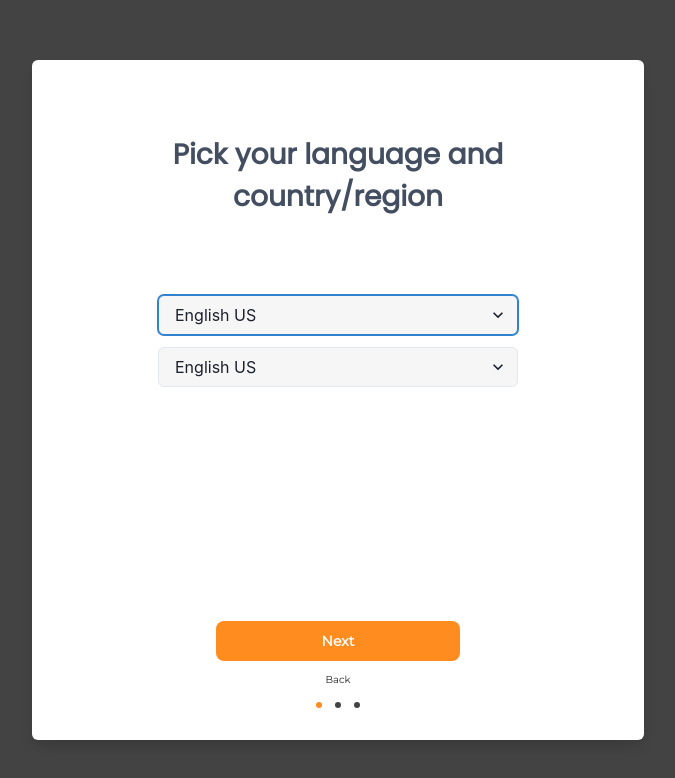
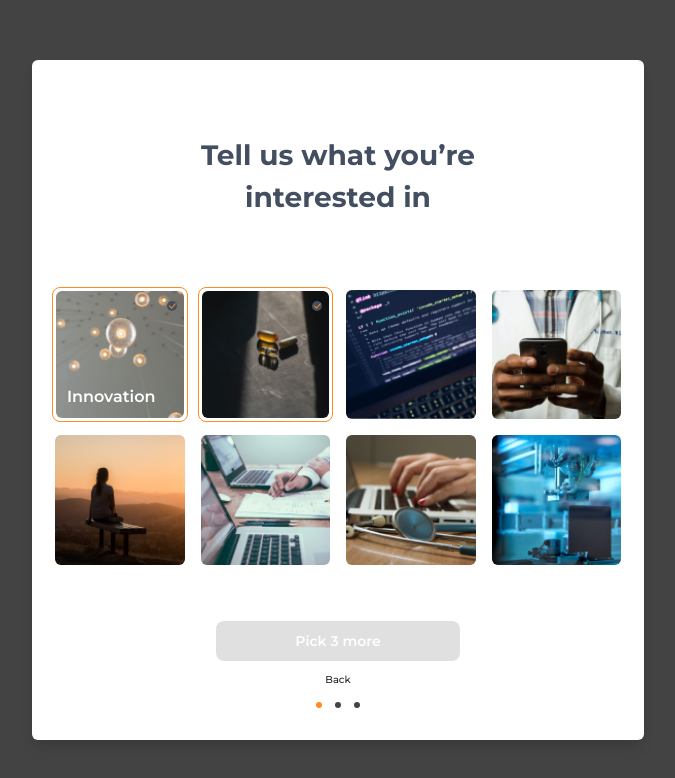
Before and after one commit to H-Root/lucidly-task, a React (Vite) app: page / in a window 1280 px wide. Both pictures are taken after a click on the button "OPEN MODAL". Shown: the top 778 px of the page, without its empty margins (302-977 px from the left). Built offline with nearby package versions, Linux system fonts and the light colour scheme.

Commit message:
new: finished most components

```diff
--- /dev/null
+++ b/src/components/CardSelector.tsx
@@ -0,0 +1,42 @@
+import img from "../assets/img1.png";
+import img2 from "../assets/img2.png";
+import img3 from "../assets/img3.png";
+import img4 from "../assets/img4.png";
+import img5 from "../assets/img5.png";
+import img6 from "../assets/img6.png";
+import img7 from "../assets/img7.png";
+import img8 from "../assets/img8.png";
+import SelectableCard from "../shared/SelectableCard";
+
+const CardSelector = () => {
+  return (
+    <div className="grid gap-[10px] w-full grid-cols-9 min-[350px]:grid-cols-12">
+      <SelectableCard withLabel={true} label="Innovation" extras="col-span-3 p-[3px]" selected={true}>
+        <img src={img} className="w-full h-full object-cover rounded-md" />
+      </SelectableCard>
+      <SelectableCard extras="col-span-3 p-[3px]" selected={true}>
+        <img src={img2} className="w-full h-full object-cover rounded-md" />
+      </SelectableCard>
+      <SelectableCard extras="col-span-3 p-[3px]">
+        <img src={img3} className="w-full h-full object-cover rounded-md" />
+      </SelectableCard>
+      <SelectableCard extras="col-span-3 p-[3px]">
+        <img src={img4} className="w-full h-full object-cover rounded-md" />
+      </SelectableCard>
+      <SelectableCard extras="col-span-3 p-[3px]">
+        <img src={img5} className="w-full h-full object-cover rounded-md" />
+      </SelectableCard>
+      <SelectableCard extras="col-span-3 p-[3px]">
+        <img src={img6} className="w-full h-full object-cover rounded-md" />
+      </SelectableCard>
+      <SelectableCard extras="col-span-3 p-[3px]">
+        <img src={img7} className="w-full h-full object-cover rounded-md" />
+      </SelectableCard>
+      <SelectableCard extras="col-span-3 p-[3px]">
+        <img src={img8} className="w-full h-full object-cover rounded-md" />
+      </SelectableCard>
+    </div>
+  )
+}
+
+export default CardSelector;
--- a/src/components/FirstStep.tsx
+++ b/src/components/FirstStep.tsx
@@ -3,10 +3,12 @@ import {
   Input,
   InputGroup,
   InputRightElement,
-  Text,
 } from "@chakra-ui/react";
 import PenIcon from "./PenIcon";
 import Avatar from "../shared/Avatar";
+import SubText from "../shared/SubText";
+import Heading from "../shared/Heading";
+import Desc from "../shared/Desc";
 
 const FirstStep = () => {
   return (
@@ -16,26 +18,14 @@ const FirstStep = () => {
           <Avatar>
             A
           </Avatar>
-          <Text
-            color={"brand.disabled"}
-            mt={11}
-            fontSize={14}
-            fontFamily={"poppins"}
-            style={{ textShadow: "0px 4px 4px rgba(0, 0, 0, 0.25)" }}
-          >
+          <SubText>
             alice@wonderland.space
-          </Text>
+          </SubText>
         </div>
         <div className="flex flex-col items-center mt-[30px]">
-          <Text
-            width={"fit-content"}
-            fontSize={28}
-            fontWeight={"bold"}
-            color={"brand.blue"}
-            fontFamily={"poppins"}
-          >
+          <Heading special={true}>
             Welcome to Giki
-          </Text>
+          </Heading>
           <InputGroup
             maxWidth={"244px"}
             bg="brand.lightGray"
@@ -47,27 +37,18 @@ const FirstStep = () => {
               <PenIcon />
             </InputRightElement>
           </InputGroup>
-          <Text
-            maxWidth={"330px"}
-            fontSize={13}
-            fontWeight={"medium"}
-            color={"brand.text"}
-            fontFamily={"poppins"}
-            textAlign={"center"}
-          >
+          <Desc className="max-w-[330px] text-center">
             Your answers to the next few questions will help us find the right
             communities for you
-          </Text>
+          </Desc>
         </div>
       </div>
-
       <div className="w-full flex flex-col items-center gap-3">
         <Button variant={"solid"} maxWidth={"244px"} height={"40px"}>
           Next
         </Button>
         <Button variant={"link"} className="invisible">Back</Button>
       </div>
-
     </div>
   );
 };
--- a/src/components/SecondStep.tsx
+++ b/src/components/SecondStep.tsx
@@ -1,28 +1,28 @@
-import { Button, Select, Text } from "@chakra-ui/react";
+import { Button, Select } from "@chakra-ui/react";
+import Heading from "../shared/Heading";
 
 const SecondStep = () => {
   return (
     <div className="flex flex-1 flex-col items-center justify-center">
-      <div>
-        <Text
-          w={["100%", "500px"]}
-          fontSize={28}
-          fontWeight={"bold"}
-          color={"brand.blue"}
-          fontFamily={"poppins"}
-          textAlign={"center"}
-        >
-          Pick your language and country/region
-        </Text>
-      </div>
+      <Heading extras="w-full min-[525px]:w-[500px]">
+        Pick your language and country/region
+      </Heading>
       <div className="mt-[77px] flex w-full flex-1 flex-col justify-between">
         <div className="mx-auto flex w-full flex-col gap-3 self-stretch min-[365px]:w-[360px]">
-          <Select placeholder="English US" bg="brand.lightGray">
+          <Select
+            placeholder="English (US)"
+            bg="brand.lightGray"
+            color={"brand.disabled"}
+          >
             <option value="option1">Option 1</option>
             <option value="option2">Option 2</option>
             <option value="option3">Option 3</option>
           </Select>
-          <Select placeholder="English US" bg="brand.lightGray">
+          <Select
+            placeholder="Italy (Italia)"
+            bg="brand.lightGray"
+            color={"brand.disabled"}
+          >
             <option value="option1">Option 1</option>
             <option value="option2">Option 2</option>
             <option value="option3">Option 3</option>
--- /dev/null
+++ b/src/components/ThirdStep.tsx
@@ -0,0 +1,27 @@
+import { Button } from "@chakra-ui/react"
+import Heading from "../shared/Heading"
+import ImageSelector from "./CardSelector"
+
+const ThirdStep = () => {
+  return (
+    <div className="flex flex-1 flex-col items-center justify-center">
+      <Heading extras="w-full w-full min-[425px]:w-[400px]">
+        Tell us what you’re  interested in
+      </Heading>
+      <div className="flex w-full flex-1 flex-col justify-between mt-[19px]">
+        <div className="flex items-center justify-center flex-1 mx-[10px]">
+          <ImageSelector />
+        </div>
+
+        <div className="flex w-full flex-col items-center gap-3 self-center min-[250px]:w-[244px] mt-1">
+          <Button variant={"solid"} height={"40px"} isDisabled>
+            Pick 3 more
+          </Button>
+          <Button variant={"link"}>Back</Button>
+        </div>
+      </div>
+    </div>
+  )
+}
+
+export default ThirdStep
--- a/src/pages/Home.tsx
+++ b/src/pages/Home.tsx
@@ -3,7 +3,8 @@ import logo from "../assets/logo.svg";
 import Modal from "../components/Modal";
 import Stepper from "../components/Stepper/Stepper";
 // import FirstStep from "../components/FirstStep";
-import SecondStep from "../components/SecondStep";
+// import SecondStep from "../components/SecondStep";
+import ThirdStep from "../components/ThirdStep";
 
 const Home = () => {
   const { isOpen, onOpen, onClose } = useDisclosure();
@@ -21,7 +22,7 @@ const Home = () => {
       <Modal
         isOpen={isOpen}
         onClose={onClose}
-        ModalBodyChild={<SecondStep />}
+        ModalBodyChild={<ThirdStep />}
         ModalFooterChild={<Stepper />}
       />
     </>
--- /dev/null
+++ b/src/shared/Desc.tsx
@@ -0,0 +1,23 @@
+import React from "react";
+
+// maxWidth={"330px"}
+// textAlign={"center"}
+
+const Desc = ({
+  children,
+  className,
+}: {
+  children: React.ReactNode;
+  className?: string;
+}) => {
+  return (
+    <div
+      className={`text-[13px] font-medium text-[--chakra-colors-brand-text]  ${className}`}
+      style={{ fontFamily: "var(--chakra-fonts-poppins)" }}
+    >
+      {children}
+    </div>
+  );
+};
+
+export default Desc;
--- a/src/shared/Heading.tsx
+++ b/src/shared/Heading.tsx
@@ -0,0 +1,27 @@
+{
+  /*
+  w={["100%", "500px"]}
+  textAlign={"center"}
+ */
+}
+
+const Heading = ({
+  children,
+  extras,
+  special = false
+}: {
+  children: React.ReactNode;
+  extras?: string;
+  special?: boolean
+}) => {
+  return (
+    <div
+      className={`text-center text-[28px] font-bold text-[--chakra-colors-brand-blue] ${extras}`}
+      style={{ fontFamily: special ? "var(--chakra-fonts-poppins)" : "var(--chakra-fonts-monst)" }}
+    >
+      {children}
+    </div>
+  );
+};
+
+export default Heading;
--- /dev/null
+++ b/src/shared/SelectableCard.tsx
@@ -0,0 +1,52 @@
+/* eslint-disable @typescript-eslint/no-unused-vars */
+import { BsCheckLg } from "react-icons/bs";
+
+type DefaultProps = {
+  children: React.ReactNode;
+  extras?: string;
+  selected?: boolean;
+};
+
+type conditionalLabel =
+  | {
+    withLabel: true;
+    label: string;
+  }
+  | {
+    withLabel?: false;
+    label?: never;
+  };
+
+type Props = DefaultProps & conditionalLabel;
+
+const SelectableCard = ({
+  children,
+  extras,
+  selected = false,
+  label,
+  withLabel = false,
+}: Props) => {
+  return (
+    <div
+      className={`relative aspect-square overflow-hidden rounded-lg ${extras} ${selected && "border-[1px] border-[--chakra-colors-brand-orange]"
+        }`}
+    >
+      {selected && (
+        <div className="absolute right-[10px] top-[13px] flex items-center justify-center rounded-full bg-[--chakra-colors-brand-blue] text-[10px]">
+          <BsCheckLg className="text-[--chakra-colors-brand-orange]" />
+        </div>
+      )}
+      {children}
+      {withLabel && (
+        <div
+          className="absolute bottom-[12px] left-[14px] text-white font-semibold"
+          style={{ fontFamily: "var(--chakra-fonts-monst)" }}
+        >
+          {label}
+        </div>
+      )}
+    </div>
+  );
+};
+
+export default SelectableCard;
--- a/src/shared/SubText.tsx
+++ b/src/shared/SubText.tsx
@@ -0,0 +1,17 @@
+import React from "react";
+
+const SubText = ({ children }: { children: React.ReactNode }) => {
+  return (
+    <div
+      className="mt-[11px] text-sm text-[--chakra-colors-brand-disabled]"
+      style={{
+        fontFamily: "var(--chakra-fonts-poppins)",
+        textShadow: "0px 4px 4px rgba(0, 0, 0, 0.25)",
+      }}
+    >
+      {children}
+    </div>
+  );
+};
+
+export default SubText;
--- a/src/theme/button/solid.ts
+++ b/src/theme/button/solid.ts
@@ -14,6 +14,12 @@ export const solid = defineStyle((_props: StyleFunctionProps) => ({
   },
   _disabled: {
     bg: "brand.disabled",
+    _hover: {
+      bg: "brand.disabled",
+    },
+    _active: {
+      bg: "brand.disabled",
+    },
   },
   dropShadow: "0px 4px 4px rgba(0, 0, 0, 0.25)",
 }));
```
Also changed, not shown: src/App.tsx (+24 -3 lines).
